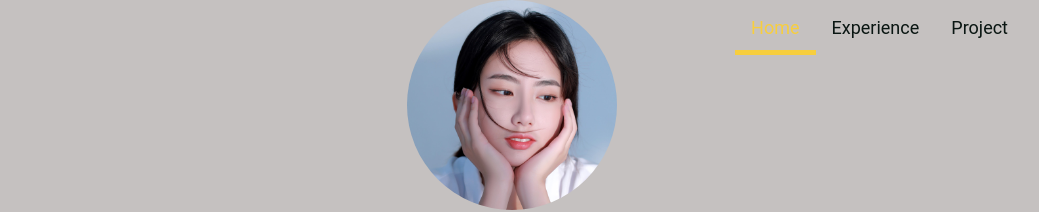
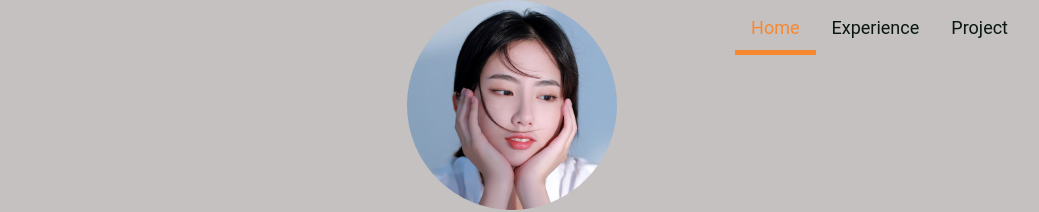
Before and after one commit to yexiaosu/portfolio, a React (Create React App) app: page / in a window 1280 px wide. Shown: the top 212 px of the page, without its empty margins (128-1167 px from the left). Built offline with nearby package versions, Linux system fonts and the light colour scheme.

Commit message:
fix: primary color

```diff
--- a/src/index.css
+++ b/src/index.css
@@ -46,7 +46,7 @@ table {
 :root {
   --color-bg: #c5c1c0;
   --color-bg-variant: #1a2930;
-  --color-primary: #f7ce3e;
+  --color-primary: #f7882f;
   --color-secondary: #8C5C03;
   --color-dark: #0a1612;
   --color-light: #ffffff;
```
